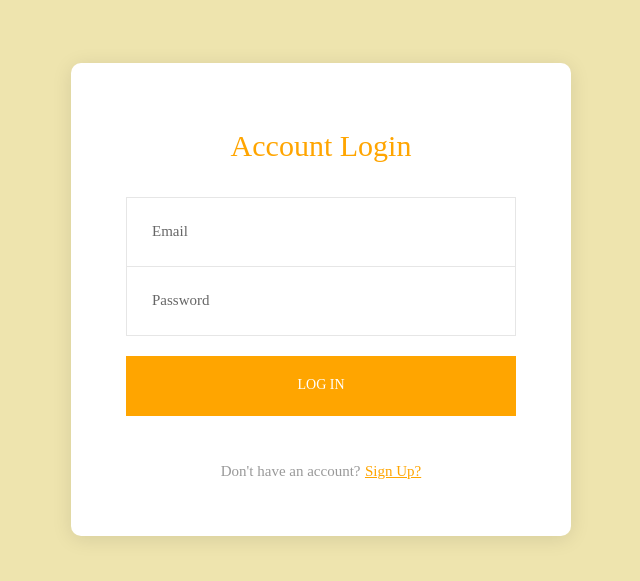
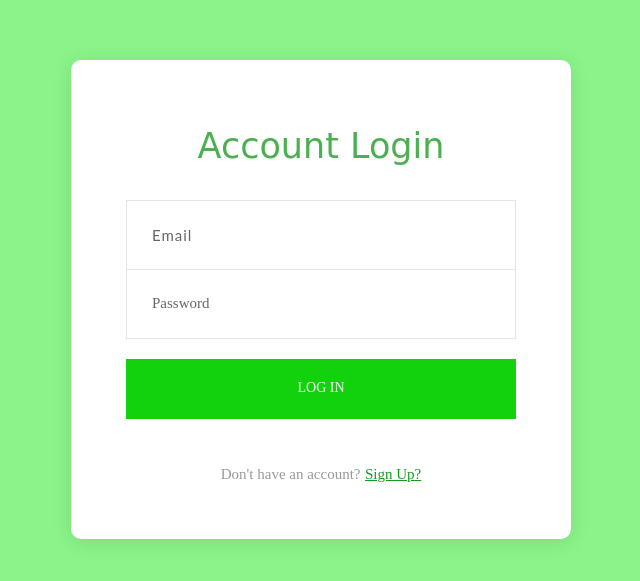
Before and after one commit to truongdd03/SpartaHack, a website: page src/views/Authentication/LogIn/logIn.html in a window 1280 px wide. Shown: the part 101-682 px from the top of the page, without its empty margins (319-959 px from the left). Drawn offline with nearby package versions, Linux system fonts and the light colour scheme; a web font is replaced by a local one.

Commit message:
Change themes

```diff
--- a/src/font.css
+++ b/src/font.css
@@ -1,7 +1,6 @@
 @import url('https://fonts.googleapis.com/css?family=Damion|Muli:400,600');
 body{
   font-family: 'Muli', sans-serif;
-  background: url("https://www.toptal.com/designers/subtlepatterns/patterns/geometry2.png");
 }
 h2 {
     font-family: 'Damion', cursive;
--- a/src/views/Authentication/LogIn/logIn.css
+++ b/src/views/Authentication/LogIn/logIn.css
@@ -146,7 +146,7 @@ iframe {
     font-family: OpenSans-Regular;
     font-size: 15px;
     line-height: 1.4;
-    color: orange;
+    color: rgb(21, 155, 30);
 }
 
 .hov1:hover {
@@ -175,7 +175,7 @@ iframe {
     align-items: center;
     padding: 15px;
     cursor: pointer;
-    background: rgb(238, 228, 174);
+    background: rgb(139, 243, 137);
 }
 
 .wrap-login100 {
@@ -204,7 +204,7 @@ iframe {
     display: block;
     font-family: OpenSans-Regular;
     font-size: 30px;
-    color: orange;
+    color: rgb(80, 238, 77);
     line-height: 1.2;
     text-align: center;
 }
@@ -360,7 +360,7 @@ input.input100 {
     padding: 0 20px;
     width: 100%;
     height: 60px;
-    background-color: orange;
+    background-color: rgb(17, 210, 13);
 
     font-family: OpenSans-Regular;
     font-size: 14px;
--- a/src/views/Authentication/LogIn/logIn.html
+++ b/src/views/Authentication/LogIn/logIn.html
@@ -20,6 +20,7 @@
 	<!--CSS-->
 	<link rel="stylesheet" type="text/css" href="./util.css">
 	<link rel="stylesheet" type="text/css" href="./logIn.css">
+	<link rel="stylesheet" type="text/css" href="../../../font.css">
 
 	<!--JS-->
 	<script src="../../../index.js"></script>
@@ -34,8 +35,9 @@
 		<div class="container-login100">
 			<div class="wrap-login100 p-l-55 p-r-55 p-t-65 p-b-50">
 				<form class="login100-form validate-form">
+
 					<span class="login100-form-title p-b-33">
-						Account Login
+						<h2>Account Login</h2>
 					</span>
 
 					<div class="wrap-input100 validate-input" data-validate="Valid email is required: ex@abc.xyz">
--- a/src/views/User/UserInfo/userInfo.css
+++ b/src/views/User/UserInfo/userInfo.css
@@ -1,3 +1,6 @@
+body {
+    background-color: rgb(164, 239, 148);
+}
 .bd {
     height: 650px;
     width: 1200px;
```
Also changed, not shown: src/index.html (+4 -3 lines).
